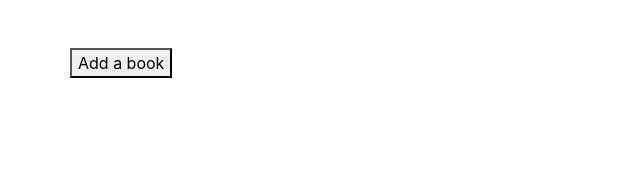
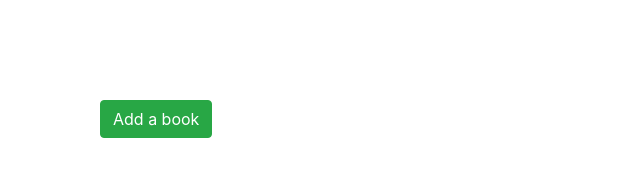
Before and after one commit to pacyL2K19/library, a plain HTML site: page index.html in a window 1280 px wide. Shown: the whole page, without its empty margins (0-640 px from the left). Drawn offline with nearby package versions, Linux system fonts and the light colour scheme.

Commit message:
Update the design of the main div

```diff
--- a/index.html
+++ b/index.html
@@ -13,10 +13,9 @@
 
 <body>
     <div class="container">
-        <div id="show" class="row">
-        </div>
-        <div class="row my-5">
-            <button id="add-book">Add a book</button>
+        <div id="show" class="row py-5 justify-content-center"></div>
+        <div class="btn-box">
+            <button id="add-book" class="btn btn-success">Add a book</button>
         </div>
     </div>
     <script src="https://code.jquery.com/jquery-3.2.1.slim.min.js"
--- a/script/script.js
+++ b/script/script.js
@@ -53,7 +53,9 @@ addBtn.addEventListener('click', function () {
   cardBody.appendChild(readBtn)
 
   mainDivCard.classList.add("card")
-  mainDivCard.classList.add("col-4")
+  mainDivCard.classList.add("col-3")
+  mainDivCard.classList.add("mx-3")
+  mainDivCard.classList.add("my-3")
 
   mainDivCard.appendChild(imageCard)
   mainDivCard.appendChild(cardBody)
--- a/styles/index.css
+++ b/styles/index.css
@@ -0,0 +1,5 @@
+.btn-box {
+    position: absolute;
+    top: 100px;
+    left: 100px;
+}
```
